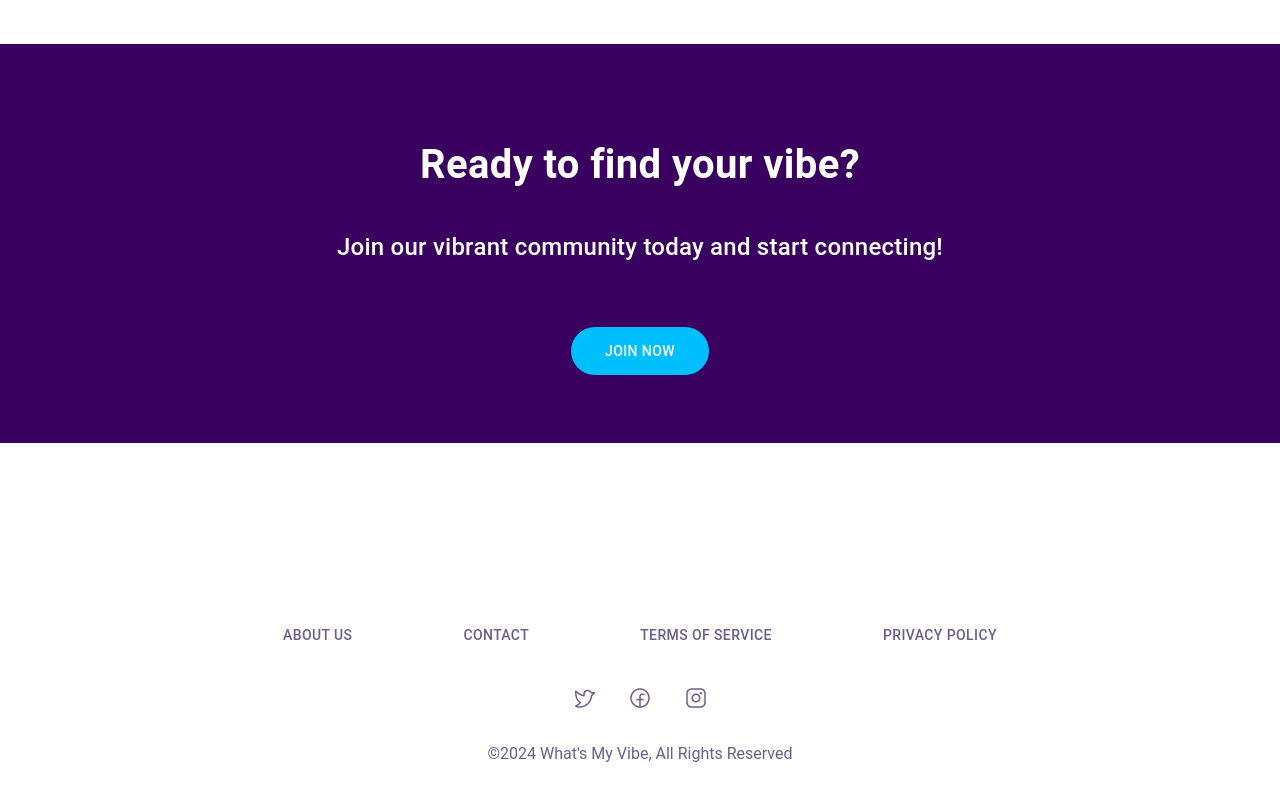
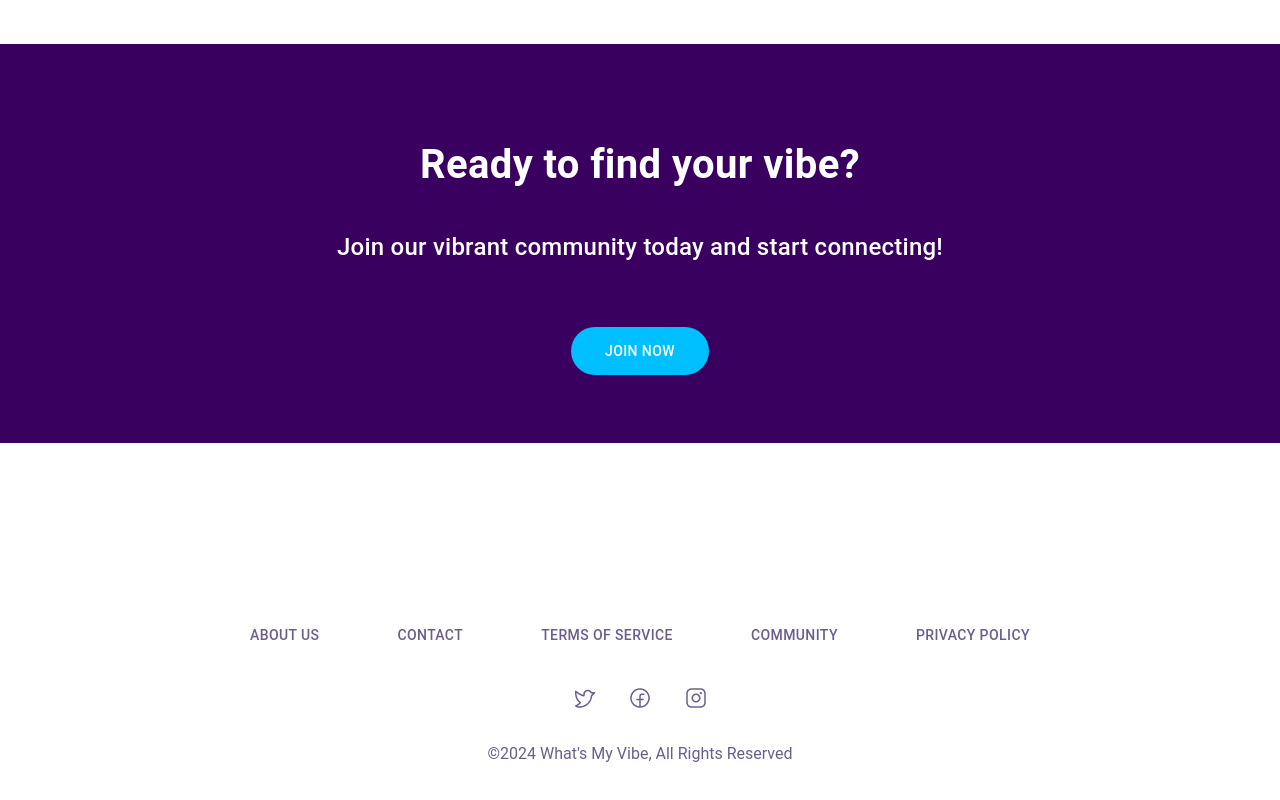
Before and after one commit to yusrafatimah/vibe-project, a React (Vite) app: page / in a window 1280 px wide. Shown: the part 2646-3446 px from the top of the page. Built offline with nearby package versions, Linux system fonts and the light colour scheme; a web font is replaced by a local one.

Commit message:
2 pages done community and quiz redirects

```diff
--- a/src/components/Footer.jsx
+++ b/src/components/Footer.jsx
@@ -56,6 +56,9 @@ const Footer = () => {
                 <Button variant="text" sx={{ color: "#6B5E8C" }}>
                   Terms of Service
                 </Button>
+                <Button variant="text" sx={{ color: "#6B5E8C" }}     onClick={() => navigate("/community")}>
+              Community
+                </Button>
                 <Button
                   variant="text"
                   sx={{ color: "#6B5E8C" }}
--- a/src/pages/Home.jsx
+++ b/src/pages/Home.jsx
@@ -182,7 +182,7 @@ const Home = () => {
                   height: 340,
                 }}
               >
-                <Box margin={"48px 16px"}>
+                <Box margin={"48px 16px"}        onClick={() => navigate("/takeQuiz")}>
                   <Typography
                     fontSize={24}
                     lineHeight={"20px"}
```
